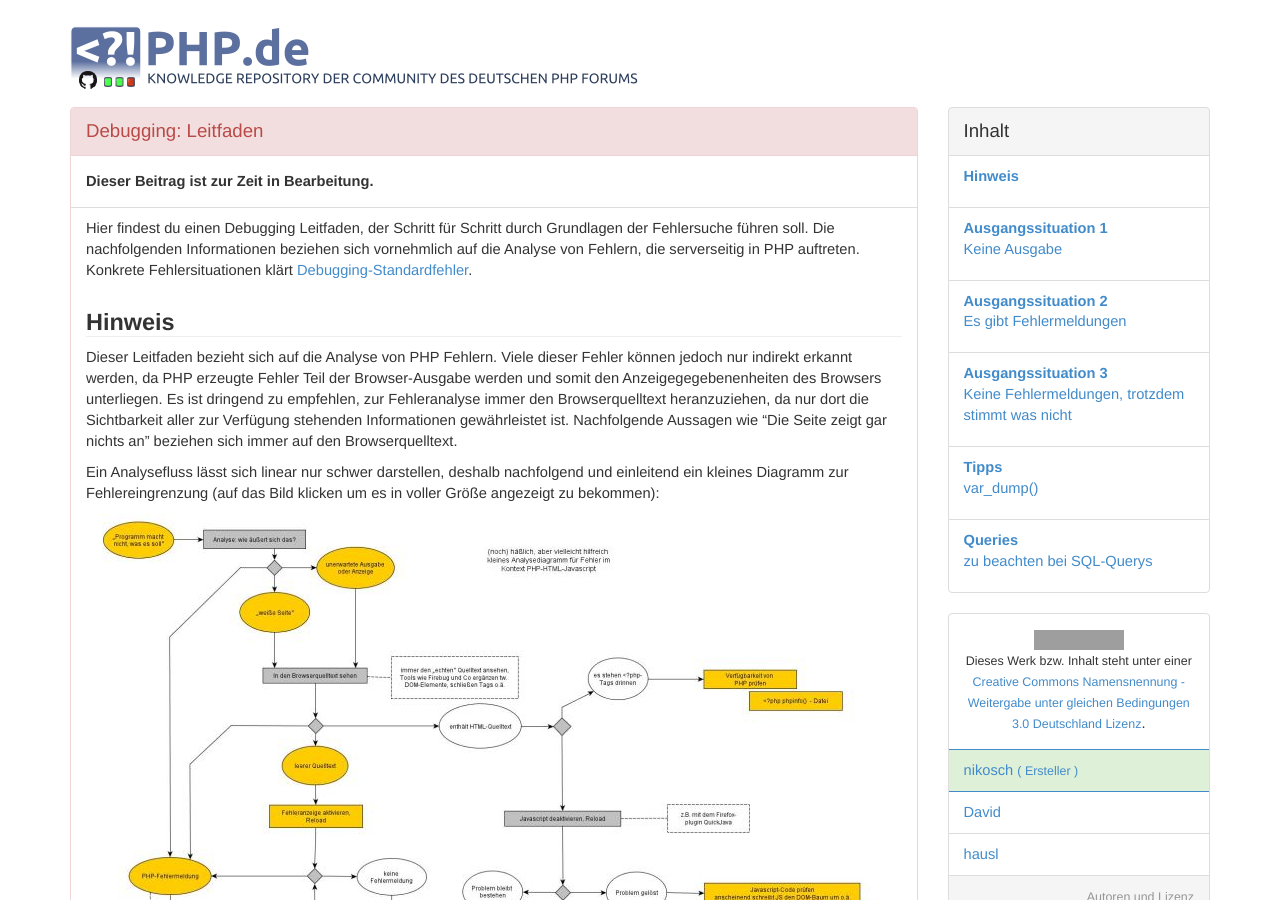
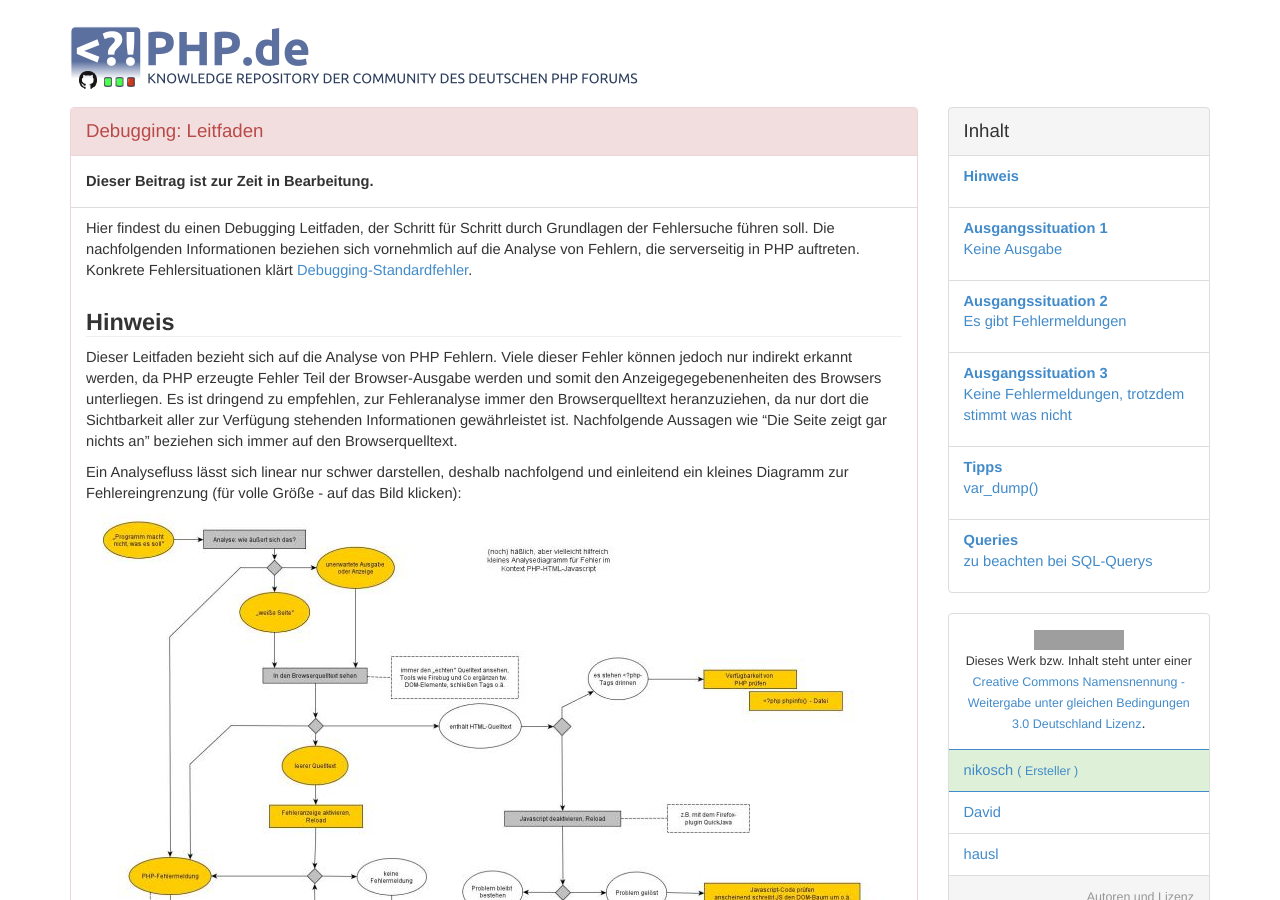
Before and after one commit to php-de/php-de.github.io, a Jekyll site: the page built from debugging/leitfaden.md, in a window 1280 px wide and 900 px high. Built offline with Jekyll 4.4.1, drawn with Linux system fonts in a browser that asks for light colours; grey boxes are pictures that could not be loaded.

Commit message:
Update leitfaden.md

```diff
--- a/debugging/leitfaden.md
+++ b/debugging/leitfaden.md
@@ -46,7 +46,7 @@ Hier findest du einen Debugging Leitfaden, der Schritt für Schritt durch Grundl
 
 Dieser Leitfaden bezieht sich auf die Analyse von PHP Fehlern. Viele dieser Fehler können jedoch nur indirekt erkannt werden, da PHP erzeugte Fehler Teil der Browser-Ausgabe werden und somit den Anzeigegegebenenheiten des Browsers unterliegen. Es ist dringend zu empfehlen, zur Fehleranalyse immer den Browserquelltext heranzuziehen, da nur dort die Sichtbarkeit aller zur Verfügung stehenden Informationen gewährleistet ist. Nachfolgende Aussagen wie "Die Seite zeigt gar nichts an" beziehen sich immer auf den Browserquelltext.
 
-Ein Analysefluss lässt sich linear nur schwer darstellen, deshalb nachfolgend und einleitend ein kleines Diagramm zur Fehlereingrenzung (auf das Bild klicken um es in voller Größe angezeigt zu bekommen):
+Ein Analysefluss lässt sich linear nur schwer darstellen, deshalb nachfolgend und einleitend ein kleines Diagramm zur Fehlereingrenzung (für volle Größe - auf das Bild klicken):
 
 [![Debugging-Analyse](images/debugging_analyse_800px.jpg)](images/debugging_analyse_1589px.jpg)
 
```
